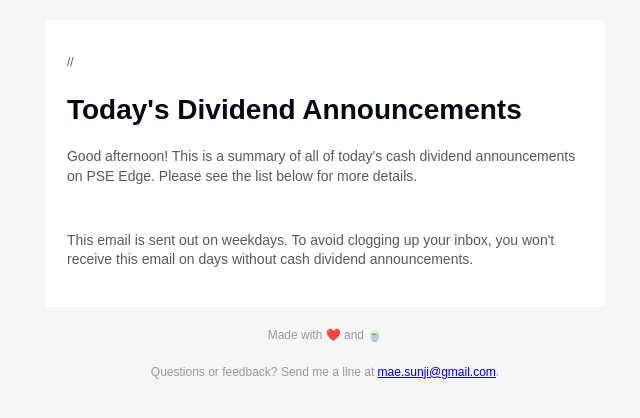
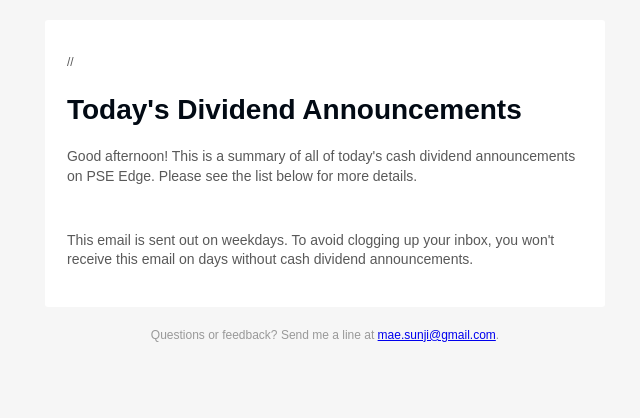
Before and after one commit to msunji/dividend-news, a Node project: template sendMail/templates/email.handlebars in a window 1280 px wide. Shown: the top 418 px of the page, without its empty margins (315-955 px from the left). Run offline with Node 20 templates, Linux system fonts and the light colour scheme; the template is opened without the code that fills it, so the values that code supplies are empty.

Commit message:
Change footer text

```diff
--- a/sendMail/templates/email.handlebars
+++ b/sendMail/templates/email.handlebars
@@ -159,11 +159,6 @@
               <table role="presentation" border="0" cellpadding="0" cellspacing="0" style="border-collapse: separate; mso-table-lspace: 0pt; mso-table-rspace: 0pt; width: 100%;" width="100%">
                 <tr>
                   <td class="content-block powered-by" style="font-family: sans-serif; vertical-align: top; padding-bottom: 10px; padding-top: 10px; color: #999999; font-size: 12px; text-align: center;" valign="top" align="center">
-                    Made with ❤️ and 🍵
-                  </td>
-                </tr>
-                <tr>
-                  <td class="content-block powered-by" style="font-family: sans-serif; vertical-align: top; padding-bottom: 10px; padding-top: 10px; color: #999999; font-size: 12px; text-align: center;" valign="top" align="center">
                     Questions or feedback? Send me a line at <a href="mailto:mae.sunji@gmail.com">mae.sunji@gmail.com</a>.
                   </td>
                 </tr>
```
